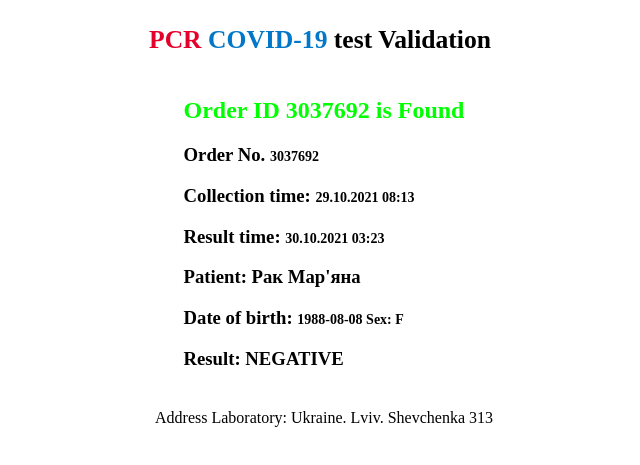
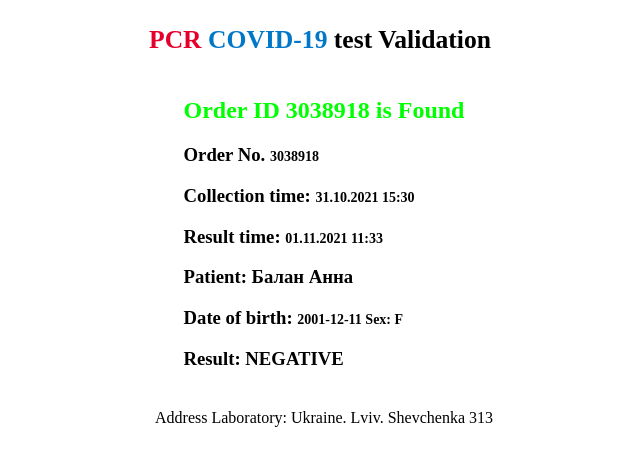
Before and after one commit to vadymchornyi98/escBA, a plain HTML site: page index.html in a window 1280 px wide. Shown: the part 197-662 px from the top of the page, without its empty margins (316-956 px from the left). Drawn offline with Linux system fonts and the light colour scheme; a web font is replaced by a local one.

Commit message:
Update index.html

```diff
--- a/index.html
+++ b/index.html
@@ -370,12 +370,12 @@
     </div>
 
     <div>
-        <h2 class="founded"><span>Order ID 3037692</span> is Found</h2>
-        <h3 class="foundText">Order No. <span>3037692 </span></h3>
-        <h3 class="foundText">Collection time: <span>  29.10.2021 08:13 </span></h3>
-        <h3 class="foundText">Result time: <span>30.10.2021 03:23</span></h3>
-        <h3>Patient: Рак Мар&#39;яна</h3>
-        <h3 class="foundText">Date of birth: <span>1988-08-08 Sex: F</span></h3>
+        <h2 class="founded"><span>Order ID 3038918</span> is Found</h2>
+        <h3 class="foundText">Order No. <span>3038918 </span></h3>
+        <h3 class="foundText">Collection time: <span>  31.10.2021 15:30 </span></h3>
+        <h3 class="foundText">Result time: <span>01.11.2021 11:33</span></h3>
+        <h3>Patient: Балан Анна</h3>
+        <h3 class="foundText">Date of birth: <span>2001-12-11 Sex: F</span></h3>
         <h3 class="foundText">Result:  NEGATIVE</h3>
     </div>
 
```
